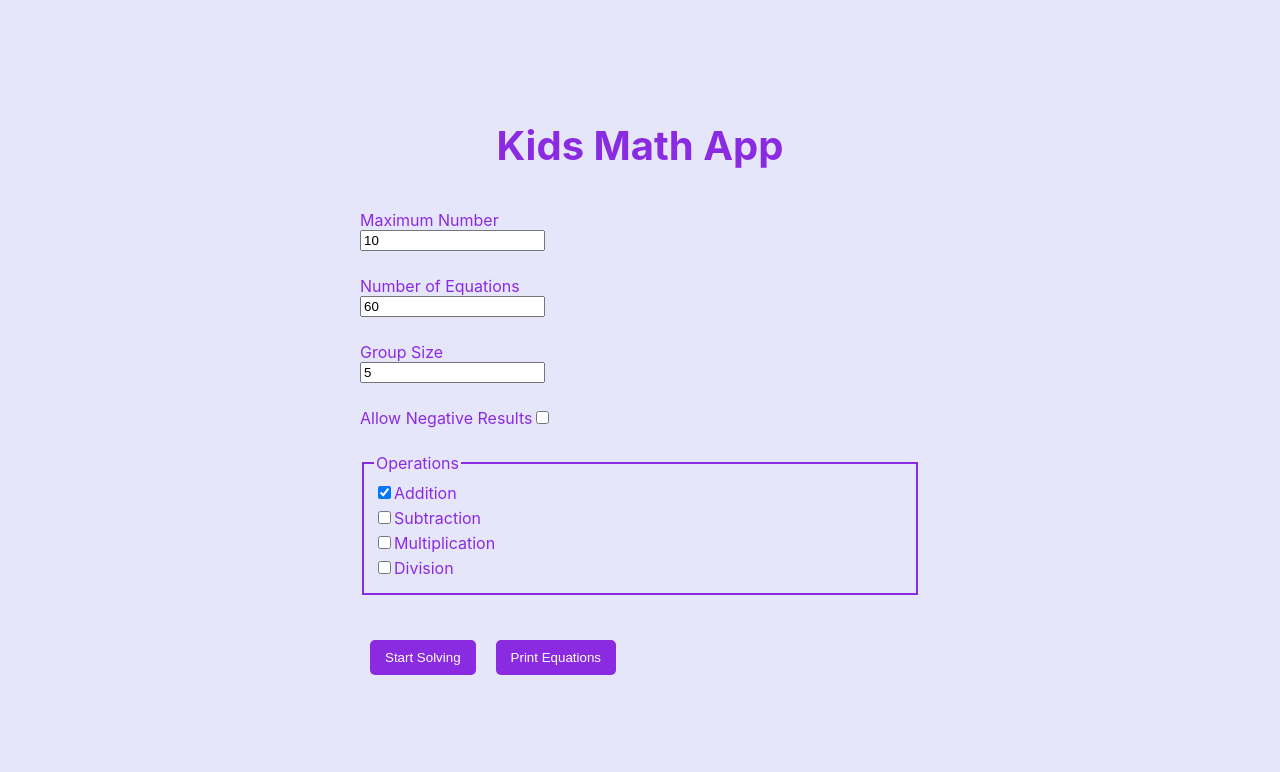
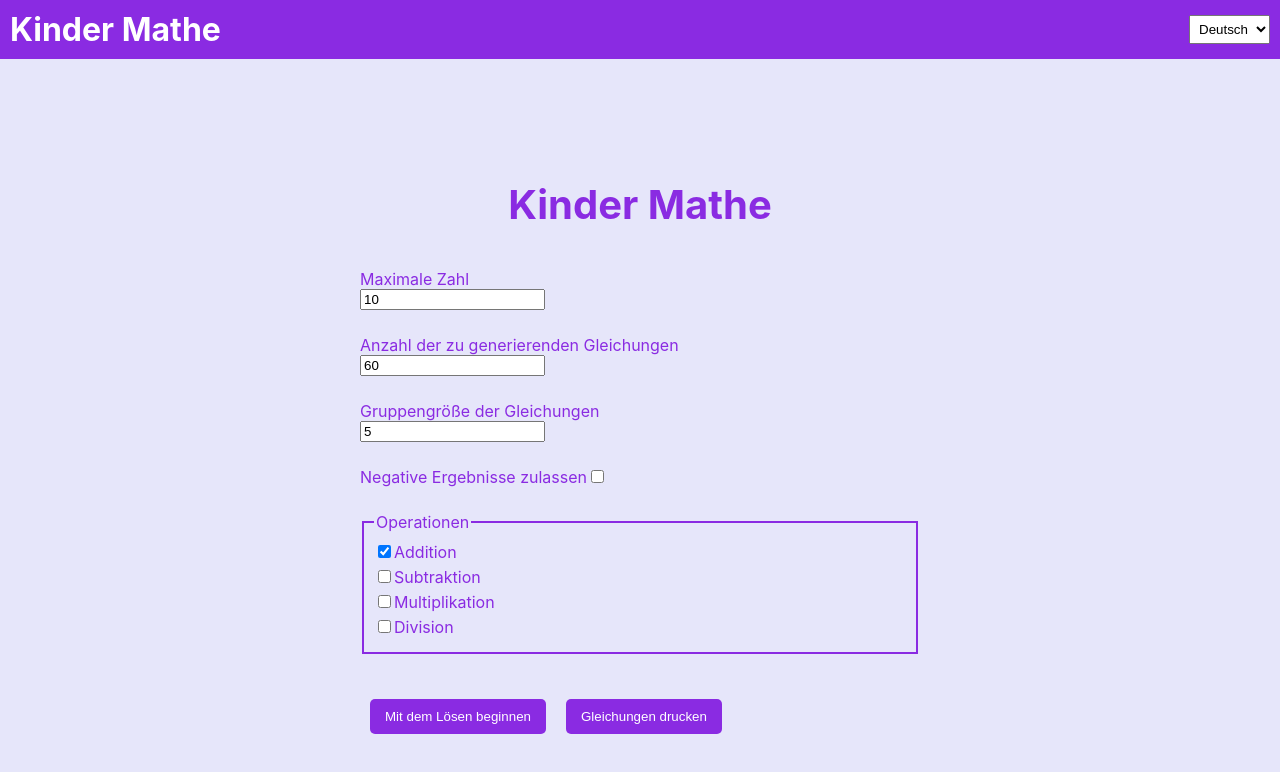
Before and after one commit to ashajjar/kids-math-app, a React (Create React App) app: page / in a window 1280 px wide. Shown: the top 772 px of the page. Built offline with nearby package versions, Linux system fonts and the light colour scheme.

Commit message:
Added i18n and Translation

```diff
--- a/package.json
+++ b/package.json
@@ -6,8 +6,10 @@
     "@testing-library/jest-dom": "^5.17.0",
     "@testing-library/react": "^13.4.0",
     "@testing-library/user-event": "^13.5.0",
+    "i18next": "^23.7.18",
     "react": "^18.2.0",
     "react-dom": "^18.2.0",
+    "react-i18next": "^14.0.1",
     "react-scripts": "5.0.1",
     "web-vitals": "^2.1.4"
   },
--- a/public/index.html
+++ b/public/index.html
@@ -7,7 +7,13 @@
     <meta name="theme-color" content="#000000" />
     <meta
       name="description"
+      lang="en"
       content="As parents, we often face challenges in teaching math to our kids. They need consistent practice, but finding quality training material without the distractions of online advertisements can be a task. That's why I created this simple, free, and ad-free app"
+    />
+    <meta
+      name="description"
+      lang="de"
+      content="Da die Kinder konsequent üben müssen und es eine schwierige Aufgabe sein kann, hochwertiges Schulungsmaterial ohne Ablenkung durch Online-Werbung zu finden, habe ich diese einfache, kostenlose und werbefreie App erstellt."
     />
     <link rel="apple-touch-icon" href="%PUBLIC_URL%/logo192.png" />
     <!--
--- a/src/App.js
+++ b/src/App.js
@@ -2,6 +2,8 @@ import React, {useState} from 'react';
 import StartScreen from './components/StartScreen';
 import EquationDisplay from './components/EquationDisplay';
 import ReviewAnswers from './components/ReviewAnswers';
+import './i18n'; // Path to your i18n config file
+import Header from "./components/Header";
 
 function App() {
     const [step, setStep] = useState(1);
@@ -61,6 +63,7 @@ function App() {
 
     return (
         <div className="App">
+            <Header/>
             {renderStep()}
         </div>
     );
--- /dev/null
+++ b/src/components/Header.js
@@ -0,0 +1,26 @@
+// Header.js
+
+import React from 'react';
+import i18n from "../i18n";
+import '../styles/Header.css'
+import {useTranslation} from "react-i18next";
+function Header() {
+    const {t} = useTranslation();
+
+    const changeLanguage = (language) => {
+        i18n.changeLanguage(language).then(console.log).catch(err => console.error(err));
+    };
+
+    return (
+        <header>
+            <h1>{t('startScreen.title')}</h1>
+            <select value={i18n.language} onChange={(e) => changeLanguage(e.target.value)}>
+                <option value="en">English</option>
+                <option value="de">Deutsch</option>
+                {/* Add more language options as needed */}
+            </select>
+        </header>
+    );
+}
+
+export default Header;
--- a/src/components/StartScreen.js
+++ b/src/components/StartScreen.js
@@ -1,8 +1,10 @@
 import React, {useState} from 'react';
 import '../styles/StartScreen.css';
+import {useTranslation} from 'react-i18next';
 
 
 function StartScreen(props) {
+    const {t} = useTranslation();
     const [maxNumber, setMaxNumber] = useState(10);
     const [numEquations, setNumEquations] = useState(60);
     const [operations, setOperations] = useState({
@@ -73,26 +75,26 @@ function StartScreen(props) {
 
     return (
         <div className="start-screen">
-            <h1>Kids Math App</h1>
+            <h1>{t('startScreen.title')}</h1>
             <div className="form-container">
                 <form onSubmit={handleSubmit}>
                     <label>
-                        Maximum Number
+                        {t('startScreen.maxNumber')}
                         <input type="number" value={maxNumber} onChange={handleNumberChange}/>
                     </label>
                     <br/>
                     <label>
-                        Number of Equations
+                        {t('startScreen.equationsCount')}
                         <input type="number" value={numEquations} onChange={handleNumEquationsChange}/>
                     </label>
                     <br/>
                     <label>
-                        Group Size
+                        {t('startScreen.groupSize')}
                         <input type="number" value={groupSize} onChange={handleGroupSizeChange}/>
                     </label>
                     <br/>
                     <label>
-                        Allow Negative Results
+                        {t('startScreen.isNegativeAllowed')}
                         <input
                             type="checkbox"
                             checked={allowNegativeResults}
@@ -101,32 +103,32 @@ function StartScreen(props) {
                     </label>
                     <br/>
                     <fieldset className="operations-group">
-                        <legend>Operations</legend>
+                        <legend>{t('startScreen.ops')}</legend>
                         <label>
                             <input type="checkbox" name="addition" checked={operations.addition}
                                    onChange={handleOperationChange}/>
-                            Addition
+                            {t('startScreen.op.add')}
                         </label>
                         <label>
                             <input type="checkbox" name="subtraction" checked={operations.subtraction}
                                    onChange={handleOperationChange}/>
-                            Subtraction
+                            {t('startScreen.op.sub')}
                         </label>
                         <label>
                             <input type="checkbox" name="multiplication" checked={operations.multiplication}
                                    onChange={handleOperationChange}/>
-                            Multiplication
+                            {t('startScreen.op.mul')}
                         </label>
                         <label>
                             <input type="checkbox" name="division" checked={operations.division}
                                    onChange={handleOperationChange}/>
-                            Division
+                            {t('startScreen.op.div')}
                         </label>
                     </fieldset>
                     <br/>
                     {error && <div style={{color: 'red'}}>{error}</div>}
-                    <button type="submit">Start Solving</button>
-                    <button type="button" onClick={handlePrint}>Print Equations</button>
+                    <button type="submit">{t('startScreen.solve')}</button>
+                    <button type="button" onClick={handlePrint}>{t('startScreen.print')}</button>
                 </form>
             </div>
         </div>
--- /dev/null
+++ b/src/i18n.js
@@ -0,0 +1,57 @@
+import i18n from 'i18next';
+import {initReactI18next} from 'react-i18next';
+
+await i18n
+    .use(initReactI18next) // Passes i18n down to react-i18next
+    .init({
+        resources: {
+            en: {
+                translation: {
+                    startScreen: {
+                        title: "Kids Math",
+                        maxNumber: "Maximum Number",
+                        equationsCount: "Equation count to generate",
+                        groupSize: "Equations group size",
+                        isNegativeAllowed: "Allow negative results",
+                        ops: "Operations",
+                        op: {
+                            add: "Addition",
+                            sub: "Subtraction",
+                            mul: "Multiplication",
+                            div: "Division"
+                        },
+                        solve: "Start Solving",
+                        print: "Print Equations",
+                    }
+                }
+            },
+            de: {
+                translation: {
+                    startScreen: {
+                        title: "Kinder Mathe",
+                        maxNumber: "Maximale Zahl",
+                        equationsCount: "Anzahl der zu generierenden Gleichungen",
+                        groupSize: "Gruppengröße der Gleichungen",
+                        isNegativeAllowed: "Negative Ergebnisse zulassen",
+                        ops: "Operationen",
+                        op: {
+                            add: "Addition",
+                            sub: "Subtraktion",
+                            mul: "Multiplikation",
+                            div: "Division"
+                        },
+                        solve: "Mit dem Lösen beginnen",
+                        print: "Gleichungen drucken",
+                    }
+                }
+            }
+        },
+        lng: "de", // Default language
+        fallbackLng: "en",
+
+        interpolation: {
+            escapeValue: false
+        }
+    });
+
+export default i18n;
--- /dev/null
+++ b/src/styles/Header.css
@@ -0,0 +1,18 @@
+/* Header.css */
+
+header {
+    display: flex;
+    justify-content: space-between; /* This will separate the title and the dropdown */
+    align-items: center;
+    padding: 10px;
+    background-color: #8A2BE2; /* Adjust the color as per your theme */
+    color: white;
+}
+
+header h1 {
+    margin: 0; /* Keeps the title aligned to the left */
+}
+
+header select {
+    padding: 5px;
+}
```
Also changed, not shown: 1 other file (tests, documents, lock files or other folders).
